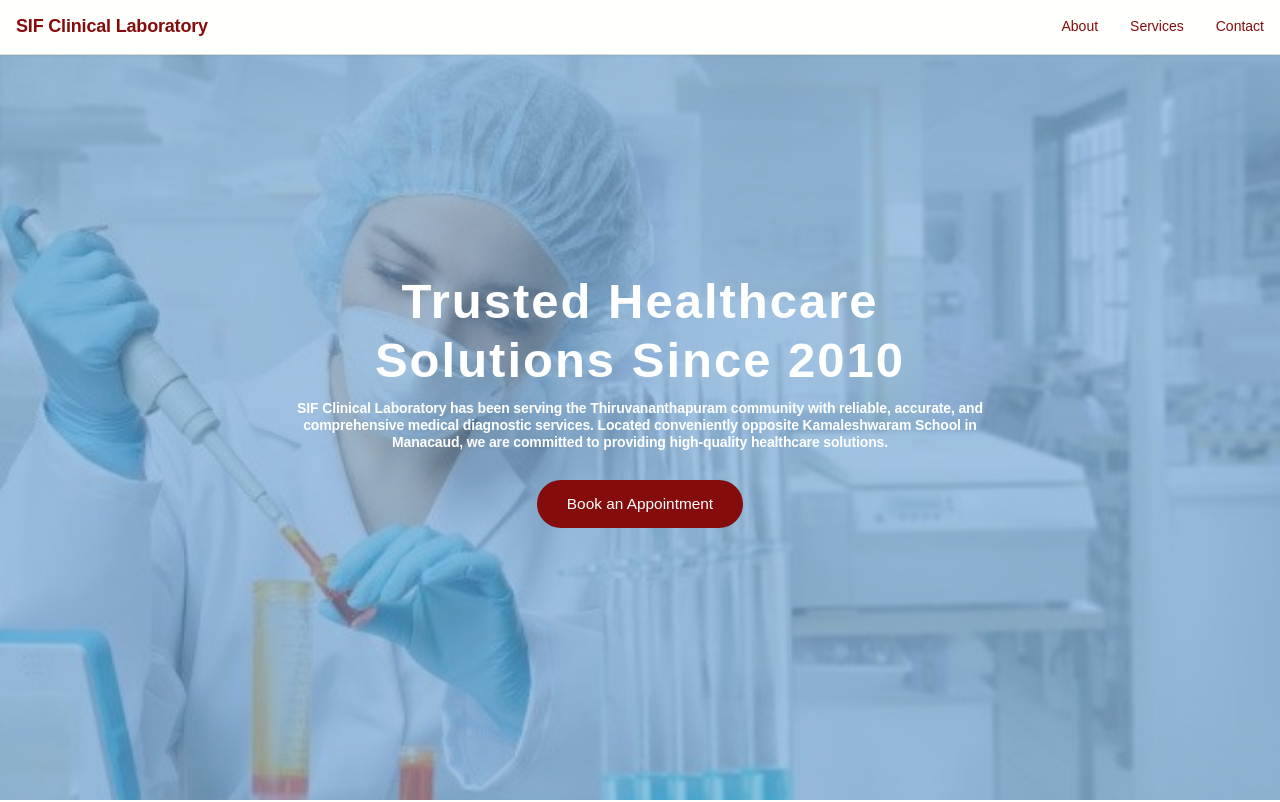
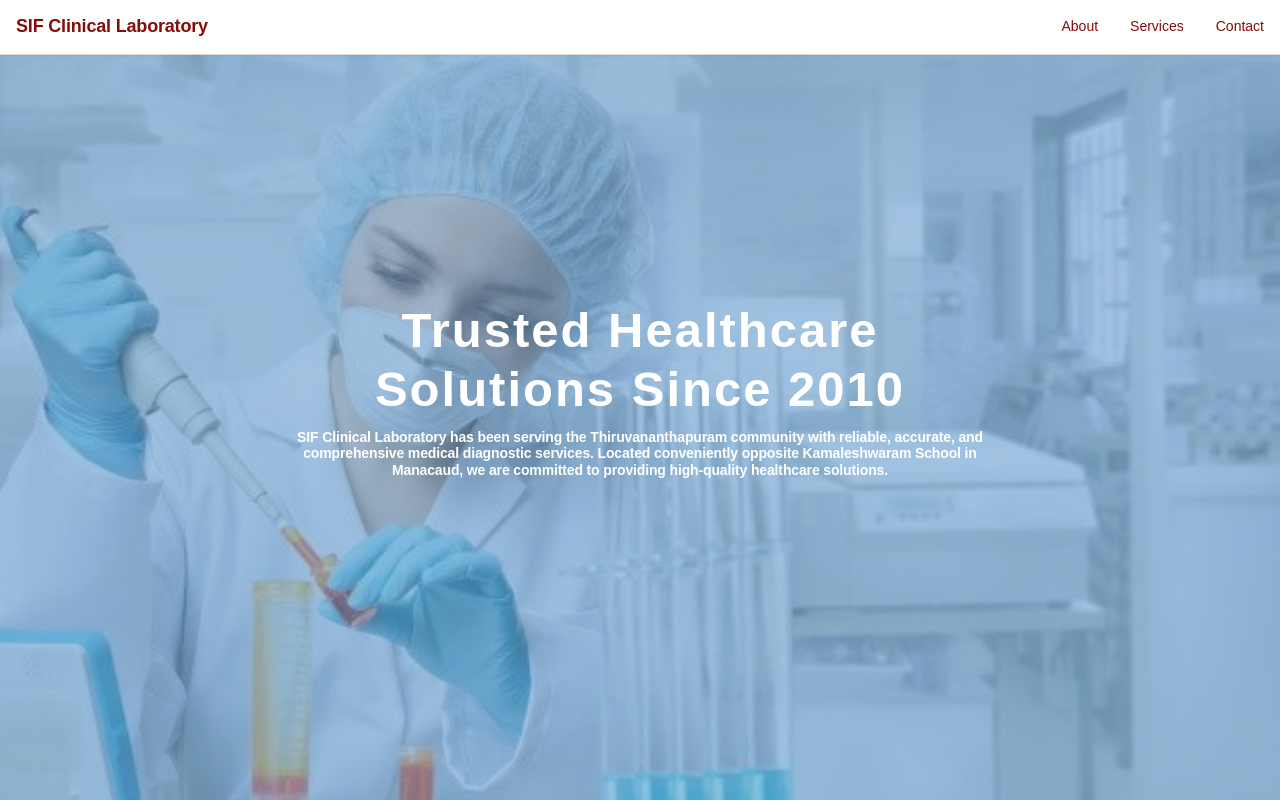
Before and after one commit to Noufiya608/sifLab, a plain HTML site: page index.html in a window 1280 px wide. Shown: the top 802 px of the page. Drawn offline with Linux system fonts and the light colour scheme.

Commit message:
changes in button

```diff
--- a/index.html
+++ b/index.html
@@ -39,7 +39,7 @@
       <h1>Trusted Healthcare Solutions Since 2010</h1>
       <h6>SIF Clinical Laboratory has been serving the Thiruvananthapuram community with reliable, accurate, and comprehensive medical diagnostic services. Located conveniently opposite Kamaleshwaram School in Manacaud, we are committed to providing high-quality healthcare solutions.</p>
                     </h6>
-      <a href="#" class="btn">Book an Appointment</a>
+
     </div>
   </header>
 
```
